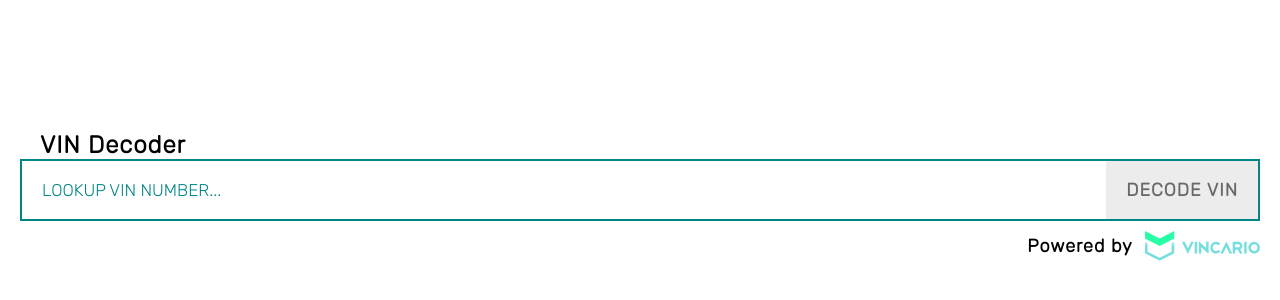
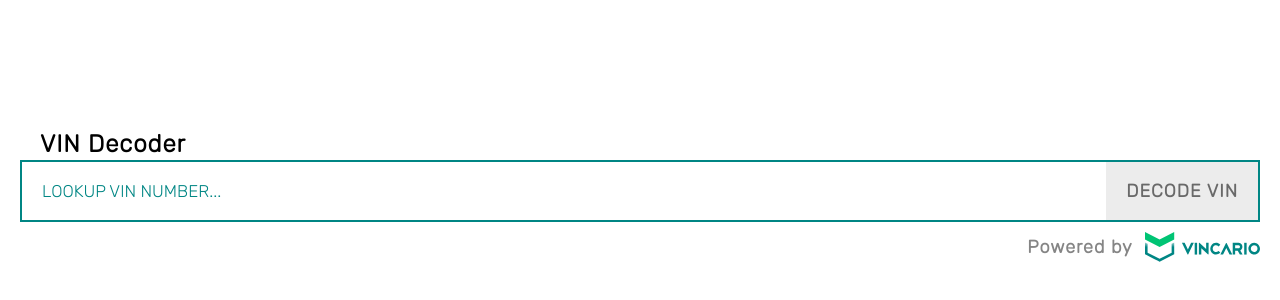
Before and after one commit to Vincario/api-code-sample, a plain HTML site: page Widgets/VIN_WIDGET/index.html in a window 1280 px wide. Shown: the part 204-504 px from the top of the page. Drawn offline with Linux system fonts and the light colour scheme.

Commit message:
positive logo

```diff
--- a/Widgets/VIN_WIDGET/index.html
+++ b/Widgets/VIN_WIDGET/index.html
@@ -25,7 +25,7 @@
         <div class="row align-items-center">
             <span class="side-text">Powered by </span>
             <a href="https://vindecoder.eu/" class="row align-items-center" target="_blank">
-                <img src="./images/logo_negative.svg" alt="VIN Decoder by Vincario" id="logo"/>
+                <img src="./images/logo_positive.svg" alt="VIN Decoder by Vincario" id="logo"/>
             </a>
         </div>
 
--- a/Widgets/VIN_WIDGET/styles/style.css
+++ b/Widgets/VIN_WIDGET/styles/style.css
@@ -62,6 +62,7 @@ html, body{
     font-weight: bold;
     letter-spacing: 1px;
     line-height: 28px;
+    margin-bottom: 2px;
 }
 
 #vincario-decode-vin-widget form{
@@ -132,6 +133,7 @@ html, body{
     line-height: 22px;
     text-align: center;
     width:110px;
+    color:#858585;
 }
 
 #vincario-decode-vin-widget .errors{
```
Also changed, not shown: Widgets/VIN_WIDGET/images/logo_negative.svg (deleted), Widgets/VIN_WIDGET/images/logo_positive.svg (added).
